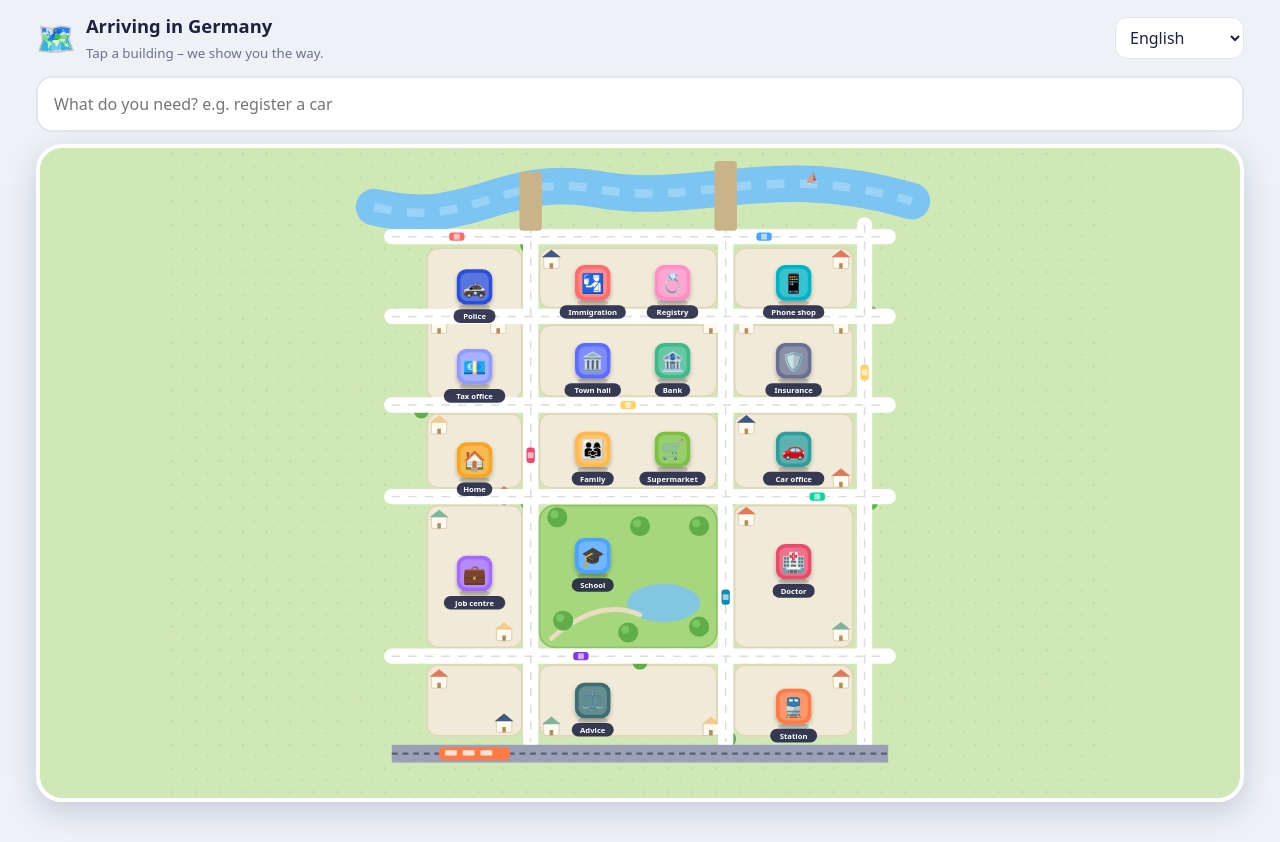
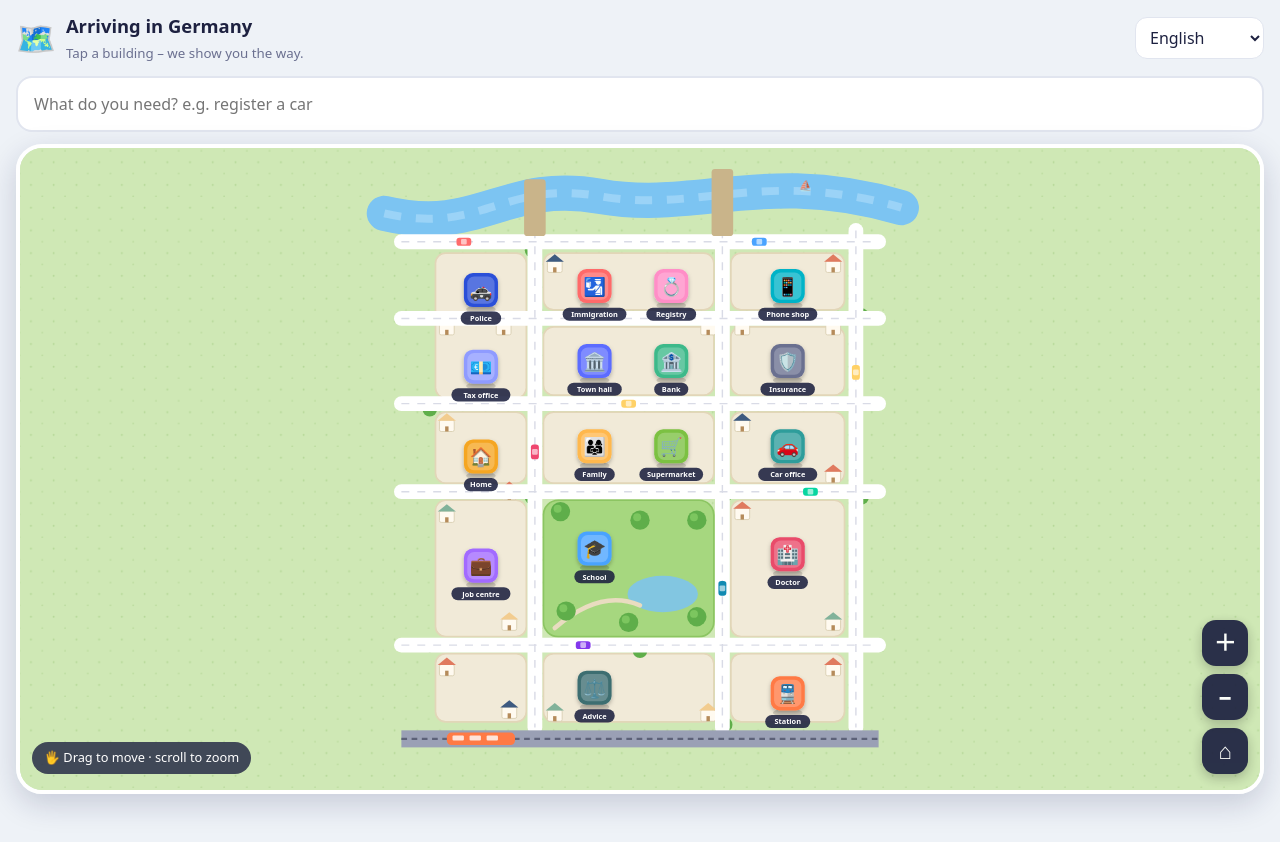
Before and after one commit to oualidlamarti1994/stempelmap, a Preact app: page / in a window 1280 px wide. Built offline with nearby package versions, Linux system fonts and the light colour scheme.

Commit message:
feat: full-screen map with drag, wheel/pinch zoom, double-click zoom and zoom buttons

```diff
--- a/src/CityMap.tsx
+++ b/src/CityMap.tsx
@@ -14,32 +14,108 @@ const CARS: [number, number, string, boolean][] = [[90, 150, '#ff6b6b', true], [
   [700, 590, '#06d6a0', true], [215, 520, '#ef476f', false], [545, 760, '#118ab2', false], [780, 380, '#ffd166', false], [300, 860, '#8338ec', true]];
 const TREES = [[30, 445], [210, 165], [550, 595], [790, 600], [30, 860], [210, 600], [550, 1000], [790, 280], [400, 870]];
 
-/** Original cartoon city map (own design). Tapping a building zooms in smoothly. */
+/** Original cartoon city map (own design) with a game-style camera:
+ *  drag = move, wheel / pinch = zoom (towards pointer), double-click = zoom in, tap building = fly there. */
+const WORLD = { x: -150, y: -60, w: 1100, h: 1220 };       // pannable area
+const MIN_W = 220, MAX_W = 2600;
+
 export function CityMap({ lang, active, onPick }: { lang: Lang; active: Building | null; onPick: (b: Building) => void }) {
+  const svg = useRef<SVGSVGElement>(null);
   const [vb, setVb] = useState(FULL);
   const cur = useRef(FULL);
-  useEffect(() => {
-    const to = active ? [active.x - 190, active.y - 230, 380, 460] : FULL;
-    const from = cur.current; const t0 = performance.now(); let raf = 0;
+  const aspect = useRef(1100 / 800);                       // height / width of the element
+  const anim = useRef(0);
+
+  const clamp = (v: number[]) => {
+    let [x, y, w] = v; w = Math.min(MAX_W, Math.max(MIN_W, w)); const h = w * aspect.current;
+    x = w >= WORLD.w ? WORLD.x + (WORLD.w - w) / 2 : Math.min(WORLD.x + WORLD.w - w, Math.max(WORLD.x, x));
+    y = h >= WORLD.h ? WORLD.y + (WORLD.h - h) / 2 : Math.min(WORLD.y + WORLD.h - h, Math.max(WORLD.y, y));
+    return [x, y, w, h];
+  };
+  const set = (v: number[]) => { const c = clamp(v); cur.current = c; setVb(c); };
+  const fly = (to: number[]) => {
+    cancelAnimationFrame(anim.current);
+    const from = cur.current; const t0 = performance.now();
     const reduce = matchMedia('(prefers-reduced-motion: reduce)').matches;
     const step = (t: number) => {
-      const k = reduce ? 1 : Math.min(1, (t - t0) / 600); const ease = 1 - Math.pow(1 - k, 3);
-      const v = from.map((f, i) => f + (to[i] - f) * ease); cur.current = v; setVb(v);
-      if (k < 1) raf = requestAnimationFrame(step);
+      const k = reduce ? 1 : Math.min(1, (t - t0) / 600); const e = 1 - Math.pow(1 - k, 3);
+      set(from.map((f, i) => f + (to[i] - f) * e)); if (k < 1) anim.current = requestAnimationFrame(step);
     };
-    raf = requestAnimationFrame(step);
-    return () => cancelAnimationFrame(raf);
+    anim.current = requestAnimationFrame(step);
+  };
+  const overview = () => { const w = Math.min(MAX_W, Math.max(860, 1130 / aspect.current)); fly([400 - w / 2, 550 - (w * aspect.current) / 2, w, w * aspect.current]); };
+
+  // keep the map filling its element when the window size changes
+  useEffect(() => {
+    const el = svg.current!; const ro = new ResizeObserver(() => {
+      const r = el.getBoundingClientRect(); if (!r.width) return;
+      aspect.current = r.height / r.width; if (!active) overview(); else set(cur.current);
+    });
+    ro.observe(el); return () => ro.disconnect();
+  }, []);
+  useEffect(() => {
+    if (active) { const w = 420; fly([active.x - w / 2, active.y - (w * aspect.current) / 2, w, w * aspect.current]); }
   }, [active]);
 
+  // pointer → world coordinates
+  const toWorld = (cx: number, cy: number) => {
+    const r = svg.current!.getBoundingClientRect(); const [x, y, w, h] = cur.current;
+    return [x + ((cx - r.left) / r.width) * w, y + ((cy - r.top) / r.height) * h];
+  };
+  const zoomAt = (cx: number, cy: number, f: number) => {
+    const [wx, wy] = toWorld(cx, cy); const [x, y, w] = cur.current;
+    const nw = Math.min(MAX_W, Math.max(MIN_W, w * f)); const k = nw / w;
+    set([wx - (wx - x) * k, wy - (wy - y) * k, nw]);
+  };
+
+  const ptrs = useRef(new Map<number, { x: number; y: number }>());
+  const moved = useRef(0);
+  const pinch = useRef(0);
+  const onDown = (e: PointerEvent) => {
+    cancelAnimationFrame(anim.current); ptrs.current.set(e.pointerId, { x: e.clientX, y: e.clientY }); moved.current = 0;
+    if (ptrs.current.size === 2) { const [a, b] = [...ptrs.current.values()]; pinch.current = Math.hypot(a.x - b.x, a.y - b.y); }
+  };
+  const onMove = (e: PointerEvent) => {
+    const p = ptrs.current.get(e.pointerId); if (!p) return;
+    const r = svg.current!.getBoundingClientRect(); const [x, y, w, h] = cur.current;
+    if (ptrs.current.size === 1) {
+      const dx = e.clientX - p.x, dy = e.clientY - p.y; moved.current += Math.abs(dx) + Math.abs(dy);
+      if (moved.current > 6 && !svg.current!.hasPointerCapture(e.pointerId)) svg.current!.setPointerCapture(e.pointerId);
+      if (moved.current <= 6) return;
+      set([x - (dx / r.width) * w, y - (dy / r.height) * h, w]);
+    }
+    ptrs.current.set(e.pointerId, { x: e.clientX, y: e.clientY });
+    if (ptrs.current.size === 2) {
+      const [a, b] = [...ptrs.current.values()]; const d = Math.hypot(a.x - b.x, a.y - b.y);
+      if (pinch.current) zoomAt((a.x + b.x) / 2, (a.y + b.y) / 2, pinch.current / d); pinch.current = d; moved.current += 10;
+    }
+  };
+  const onUp = (e: PointerEvent) => { ptrs.current.delete(e.pointerId); if (ptrs.current.size < 2) pinch.current = 0; };
+  const onWheel = (e: WheelEvent) => { e.preventDefault(); cancelAnimationFrame(anim.current); zoomAt(e.clientX, e.clientY, Math.exp(e.deltaY * 0.0015)); };
+  useEffect(() => { const el = svg.current!; el.addEventListener('wheel', onWheel, { passive: false }); return () => el.removeEventListener('wheel', onWheel); }, []);
+  // a drag must not count as a tap on a building
+  const onClickCapture = (e: MouseEvent) => { if (moved.current > 6) { e.stopPropagation(); e.preventDefault(); } };
+  const zoomBtn = (f: number) => { const r = svg.current!.getBoundingClientRect(); const [x, y, w] = cur.current;
+    const cx = x + w / 2, cy = y + (w * aspect.current) / 2; const nw = Math.min(MAX_W, Math.max(MIN_W, w * f));
+    fly([cx - nw / 2, cy - (nw * aspect.current) / 2, nw, nw * aspect.current]); void r; };
+
   return (
-    <svg class="city" viewBox={vb.join(' ')} role="img" aria-label="City map">
+    <div class="map-cam">
+    <div class="zoom-ctl">
+      <button onClick={() => zoomBtn(0.7)} aria-label="Zoom in">＋</button>
+      <button onClick={() => zoomBtn(1.4)} aria-label="Zoom out">−</button>
+      <button onClick={overview} aria-label="Overview">⌂</button>
+    </div>
+    <svg ref={svg} class="city" viewBox={vb.join(' ')} preserveAspectRatio="xMidYMid slice" role="img" aria-label="City map"
+      onPointerDown={onDown} onPointerMove={onMove} onPointerUp={onUp} onPointerCancel={onUp} onClickCapture={onClickCapture}
+      onDblClick={(e: MouseEvent) => zoomAt(e.clientX, e.clientY, 0.6)}>
       <defs>
         <pattern id="grass" width="40" height="40" patternUnits="userSpaceOnUse">
           <rect width="40" height="40" fill="#cfe8b5" /><circle cx="8" cy="10" r="1.6" fill="#b5d897" /><circle cx="28" cy="30" r="1.4" fill="#b5d897" />
         </pattern>
         <filter id="sh" x="-30%" y="-30%" width="160%" height="160%"><feDropShadow dx="0" dy="4" stdDeviation="4" flood-opacity=".28" /></filter>
       </defs>
-      <rect x="-400" y="-400" width="1600" height="1900" fill="url(#grass)" />
+      <rect x="-2000" y="-1000" width="4800" height="3100" fill="url(#grass)" />
       <path d="M -50 100 C 120 140, 160 40, 330 70 S 620 20, 860 90" fill="none" stroke="#7cc4f2" stroke-width="62" stroke-linecap="round" />
       <path d="M -50 100 C 120 140, 160 40, 330 70 S 620 20, 860 90" fill="none" stroke="#a9dbfa" stroke-width="14" stroke-dasharray="30 26" opacity=".7" />
       <text x="680" y="58" font-size="18" fill="#fff" opacity=".8">⛵</text>
@@ -87,6 +163,7 @@ export function CityMap({ lang, active, onPick }: { lang: Lang; active: Building
         );
       })}
     </svg>
+    </div>
   );
 }
 
--- a/src/data.ts
+++ b/src/data.ts
@@ -130,6 +130,7 @@ export const UI: Record<string, T> = {
   notAuthority: { de: 'Wir sind keine Behörde. Wir zeigen dir den offiziellen, meist kostenlosen Weg.', en: 'We are not an authority. We show you the official, usually free route.', ar: 'نحن لسنا جهة حكومية. نرشدك إلى الطريق الرسمي والمجاني غالباً.' },
   back: { de: 'Zurück zur Karte', en: 'Back to map', ar: 'العودة إلى الخريطة' },
   errands: { de: 'Erledigungen', en: 'Errands', ar: 'المعاملات' },
+  hint: { de: 'Ziehen zum Bewegen · Mausrad zum Zoomen', en: 'Drag to move · scroll to zoom', ar: 'اسحب للتحريك · استخدم العجلة للتكبير' },
   machine: { de: '', en: 'Translation coming soon – showing English.', ar: '' },
 };
 
--- a/src/main.tsx
+++ b/src/main.tsx
@@ -45,6 +45,7 @@ function App() {
       <div class="stage">
       <div class="map-wrap">
         <CityMap lang={lang} active={active} onPick={b => pick(b)} />
+        {!active && <span class="hint">🖐️ {u('hint')}</span>}
         {active && <button class="map-back" onClick={() => { setActive(null); setErrand(null); }}>{back} {u('back')}</button>}
       </div>
 
--- a/src/styles.css
+++ b/src/styles.css
@@ -16,8 +16,9 @@ select { padding: 8px 10px; border-radius: 12px; border: 1px solid var(--line);
 .hits { position: absolute; inset-inline: 0; top: 100%; z-index: 5; list-style: none; margin: 6px 0 0; padding: 6px; background: var(--card); border-radius: 16px; box-shadow: 0 10px 30px rgba(0,0,0,.18); }
 .hits button { width: 100%; text-align: start; background: none; border: 0; padding: 10px; border-radius: 10px; cursor: pointer; }
 .hits button:hover { background: var(--bg); } .hits small { color: var(--muted); }
-.map-wrap { position: relative; border-radius: 26px; overflow: hidden; box-shadow: 0 10px 30px rgba(20,30,80,.18); border: 4px solid #fff; }
-.city { display: block; width: 100%; height: auto; aspect-ratio: 800 / 1100; background: #cfe8b5; touch-action: manipulation; }
+.map-wrap { position: relative; height: calc(100dvh - 150px); min-height: 420px; border-radius: 26px; overflow: hidden; box-shadow: 0 10px 30px rgba(20,30,80,.18); border: 4px solid #fff; }
+.city { display: block; width: 100%; height: 100%; background: #cfe8b5; touch-action: none; cursor: grab; user-select: none; -webkit-user-select: none; }
+.city:active { cursor: grabbing; }
 .pin { cursor: pointer; transition: transform .2s; }
 .pin:focus { outline: none; }
 .pin:hover rect:nth-of-type(1), .pin:focus rect:nth-of-type(1) { stroke: #fff; stroke-width: 4; }
@@ -45,6 +46,14 @@ select { padding: 8px 10px; border-radius: 12px; border: 1px solid var(--line);
   .app { max-width: 1240px; }
   .app.has-sheet .stage { display: grid; grid-template-columns: minmax(0, 1.3fr) minmax(360px, 1fr); gap: 20px; align-items: start; }
   .sheet { position: sticky; top: 16px; max-height: calc(100vh - 32px); border-radius: 24px; box-shadow: 0 6px 20px rgba(0,0,0,.12); animation: none; }
-  .city { max-height: calc(100vh - 150px); }
 }
 @media (prefers-reduced-motion: reduce) { .sheet { animation: none; } }
+
+.map-cam { position: relative; width: 100%; height: 100%; }
+.zoom-ctl { position: absolute; z-index: 3; inset-inline-end: 12px; bottom: 16px; display: flex; flex-direction: column; gap: 8px; }
+.zoom-ctl button { width: 46px; height: 46px; border-radius: 14px; border: 0; background: #1d2140; color: #fff; font-size: 1.4rem; font-weight: 700;
+  cursor: pointer; box-shadow: 0 4px 12px rgba(0,0,0,.25); opacity: .92; }
+.zoom-ctl button:hover { opacity: 1; }
+.app { max-width: 1600px; }
+.map-back { z-index: 3; }
+.hint { position: absolute; z-index: 3; inset-inline-start: 12px; bottom: 16px; background: rgba(29,33,64,.8); color: #fff; font-size: .8rem; padding: 6px 12px; border-radius: 999px; pointer-events: none; }
```
